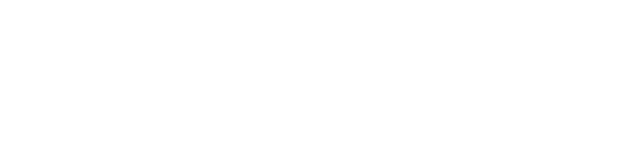
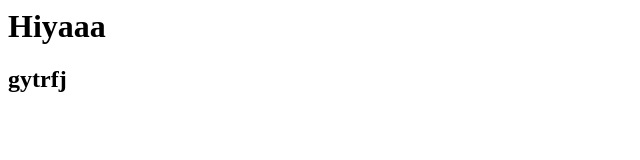
Before and after one commit to Shahzaib-Shoaib/Example, a plain HTML site: page index.html in a window 1280 px wide. Shown: the whole page, without its empty margins (0-640 px from the left). Drawn offline with Linux system fonts and the light colour scheme.

Commit message:
Update index.html

```diff
--- a/index.html
+++ b/index.html
@@ -5,6 +5,7 @@
     <title>Document</title>
 </head>
 <body>
-
+    <h1>Hiyaaa</h1>
+    <h2>gytrfj</h2>
 </body>
 </html>
```
